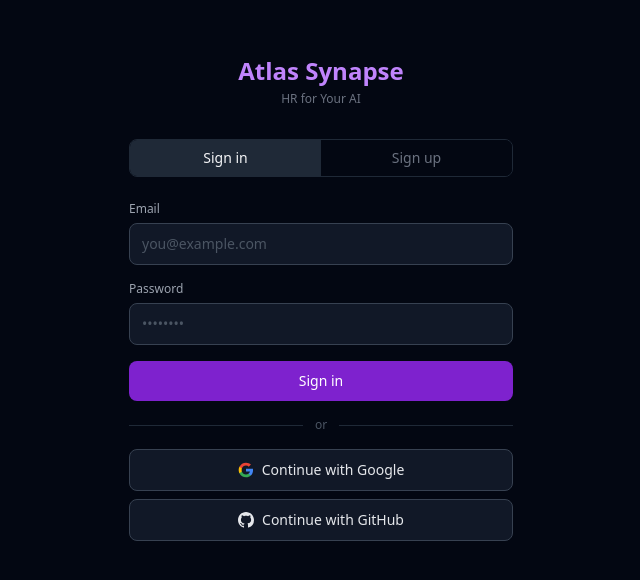
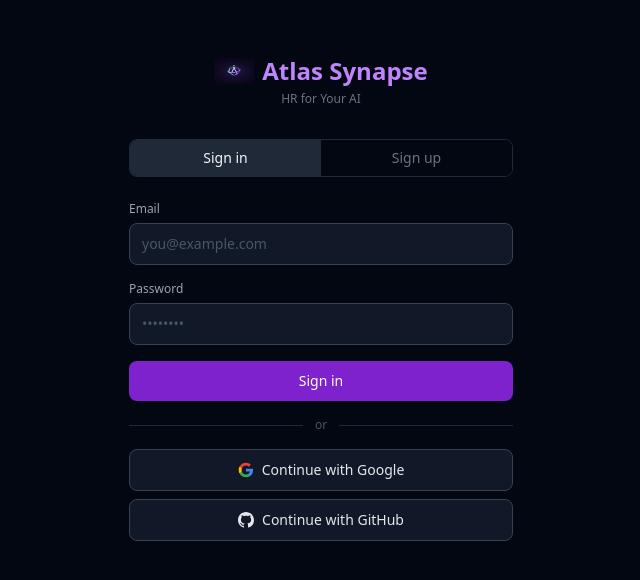
Before and after one commit to atlassynapseai/MVP, a Next.js app in the folder apps/web/: page /login in a window 1280 px wide. Shown: the part 102-682 px from the top of the page, without its empty margins (319-959 px from the left). Built offline with nearby package versions, Linux system fonts and the light colour scheme; no server answers.

Commit message:
feat: add logo to sidebar, login page, and favicon

```diff
--- a/apps/web/app/layout.tsx
+++ b/apps/web/app/layout.tsx
@@ -4,6 +4,10 @@
 export const metadata: Metadata = {
   title: "Atlas Synapse — HR for Your AI",
   description: "Monitor your AI agents like employees",
+  icons: {
+    icon: "/logo.png",
+    apple: "/logo.png",
+  },
 };
 
 export default function RootLayout({ children }: { children: React.ReactNode }) {
--- a/apps/web/app/login/page.tsx
+++ b/apps/web/app/login/page.tsx
@@ -1,6 +1,7 @@
 "use client";
 
 import { useState } from "react";
+import Image from "next/image";
 import { useRouter } from "next/navigation";
 import { getSupabaseBrowserClient } from "@/lib/supabase/client";
 import { basePath } from "@/lib/app-path";
@@ -90,7 +91,10 @@
       <div className="w-full max-w-sm">
         {/* Logo */}
         <div className="text-center mb-8">
-          <p className="text-2xl font-bold text-purple-400">Atlas Synapse</p>
+          <div className="flex items-center justify-center gap-2 mb-1">
+            <Image src="/logo.png" alt="Atlas Synapse" width={40} height={40} className="rounded" />
+            <p className="text-2xl font-bold text-purple-400">Atlas Synapse</p>
+          </div>
           <p className="text-xs text-gray-500 mt-1">HR for Your AI</p>
         </div>
 
--- a/apps/web/components/sidebar.tsx
+++ b/apps/web/components/sidebar.tsx
@@ -1,5 +1,6 @@
 "use client";
 import Link from "next/link";
+import Image from "next/image";
 import { usePathname, useRouter } from "next/navigation";
 import { LayoutDashboard, Bot, AlertTriangle, Settings, Shield, Plug, LogOut, Activity, ClipboardCheck, ScrollText } from "lucide-react";
 import { clsx } from "clsx";
@@ -51,9 +52,12 @@
 
   return (
     <aside className="flex h-screen w-60 flex-col border-r border-gray-800 bg-gray-900 p-4">
-      <div className="mb-8">
-        <span className="text-lg font-bold text-purple-400">Atlas Synapse</span>
-        <p className="text-xs text-gray-500">HR for Your AI</p>
+      <div className="mb-8 flex items-center gap-2">
+        <Image src="/logo.png" alt="Atlas Synapse" width={32} height={32} className="rounded" />
+        <div>
+          <span className="text-lg font-bold text-purple-400">Atlas Synapse</span>
+          <p className="text-xs text-gray-500">HR for Your AI</p>
+        </div>
       </div>
       <nav className="flex-1 space-y-1">
         {NAV.map(({ href, label, icon: Icon }) => (
```
Also changed, not shown: apps/web/public/logo.png (added).
